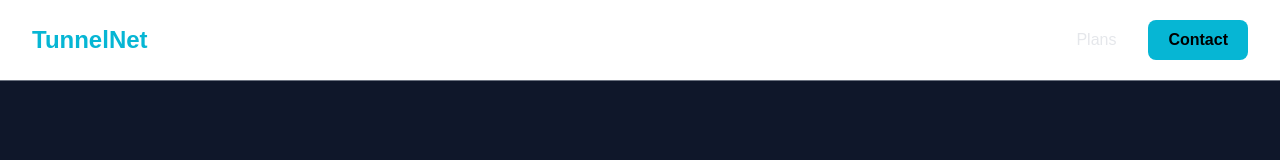
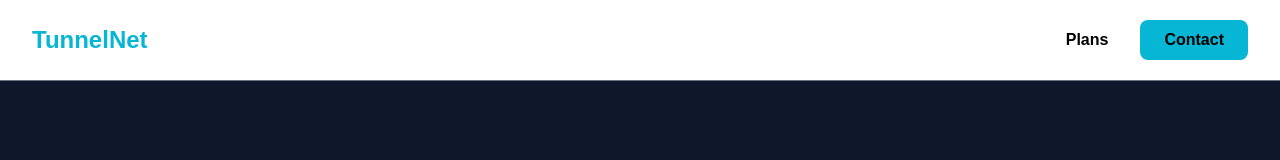
Before and after one commit to amoresmateo175/tunnelnet, a Next.js app: page / in a window 1280 px wide. Shown: the top 160 px of the page. Built offline with nearby package versions, Linux system fonts and the light colour scheme.

Commit message:
navbar update

```diff
--- a/app/components/Navbar.jsx
+++ b/app/components/Navbar.jsx
@@ -7,7 +7,6 @@ export default function Navbar() {
   const menuRef = useRef(null);
   const [menuHeight, setMenuHeight] = useState(0);
 
-  // Ajusta la altura del menú para la animación
   useEffect(() => {
     if (menuRef.current) {
       setMenuHeight(menuRef.current.scrollHeight);
@@ -20,12 +19,12 @@ export default function Navbar() {
 
       {/* Menú para pantallas grandes */}
       <div className="hidden md:flex gap-8 items-center">
-        <a href="#plans" className="hover:text-accent transition">
+        <a href="#plans" className="hover:text-accent transition font-semibold text-black">
           Plans
         </a>
         <a
           href="#contact"
-          className="bg-accent text-black px-5 py-2 rounded-lg font-semibold hover:scale-105 transition"
+          className="bg-accent text-black px-6 py-2 rounded-lg font-semibold hover:scale-105 transition"
         >
           Contact
         </a>
@@ -57,18 +56,18 @@ export default function Navbar() {
       <div
         ref={menuRef}
         style={{ maxHeight: isOpen ? `${menuHeight}px` : "0px" }}
-        className="absolute top-full left-0 w-full overflow-hidden bg-white shadow-md flex flex-col items-center gap-4 py-0 md:hidden transition-[max-height] duration-500 ease-in-out"
+        className="absolute top-full left-0 w-full overflow-hidden bg-white shadow-md flex flex-col items-center gap-4 py-4 md:hidden transition-[max-height] duration-500 ease-in-out"
       >
         <a
           href="#plans"
-          className="hover:text-accent transition py-2"
+          className="text-black font-semibold text-lg hover:text-accent transition py-2"
           onClick={() => setIsOpen(false)}
         >
           Plans
         </a>
         <a
           href="#contact"
-          className="bg-accent text-black px-5 py-2 rounded-lg font-semibold hover:scale-105 transition"
+          className="bg-accent text-black px-8 py-2 rounded-lg font-semibold hover:scale-105 transition"
           onClick={() => setIsOpen(false)}
         >
           Contact
```
